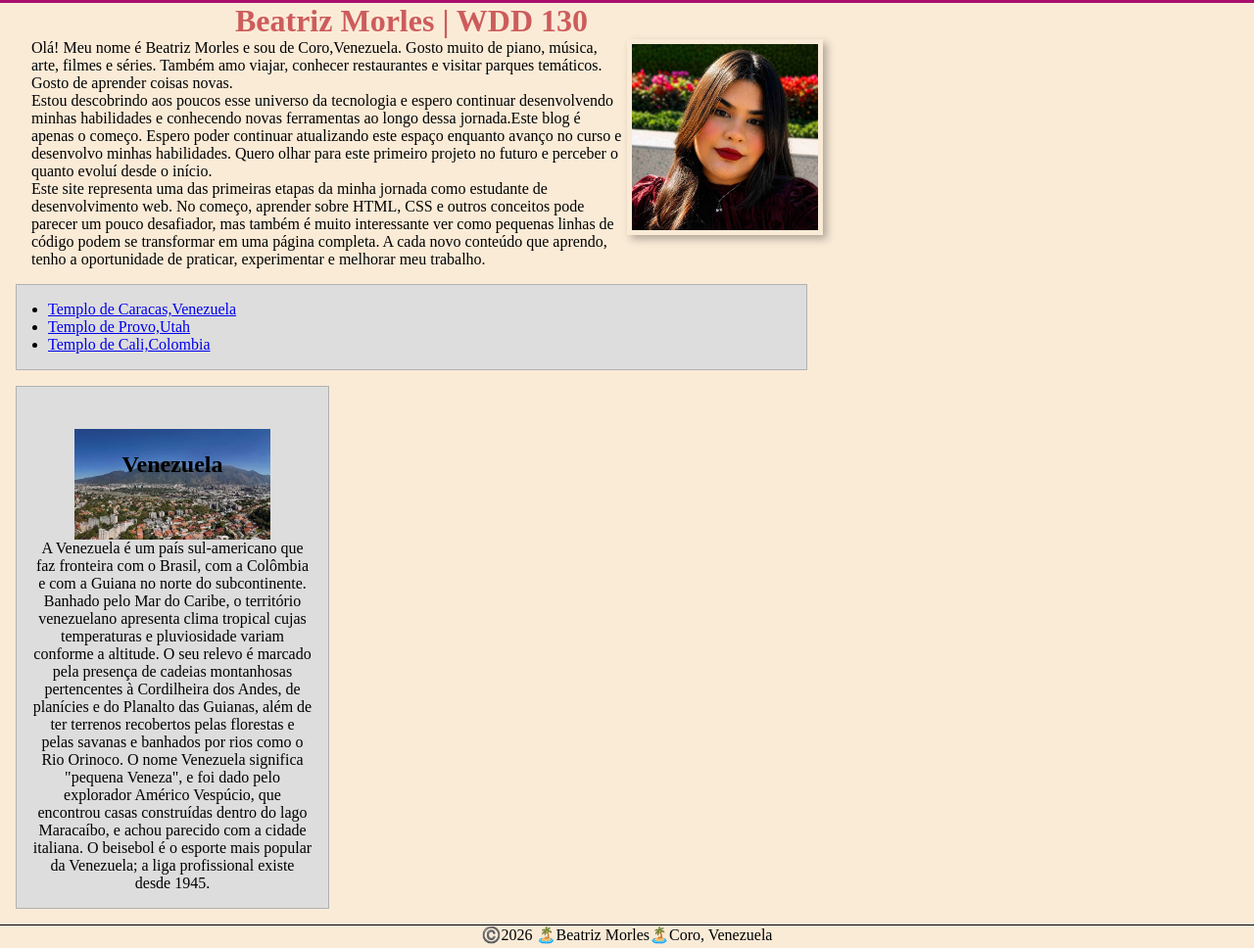
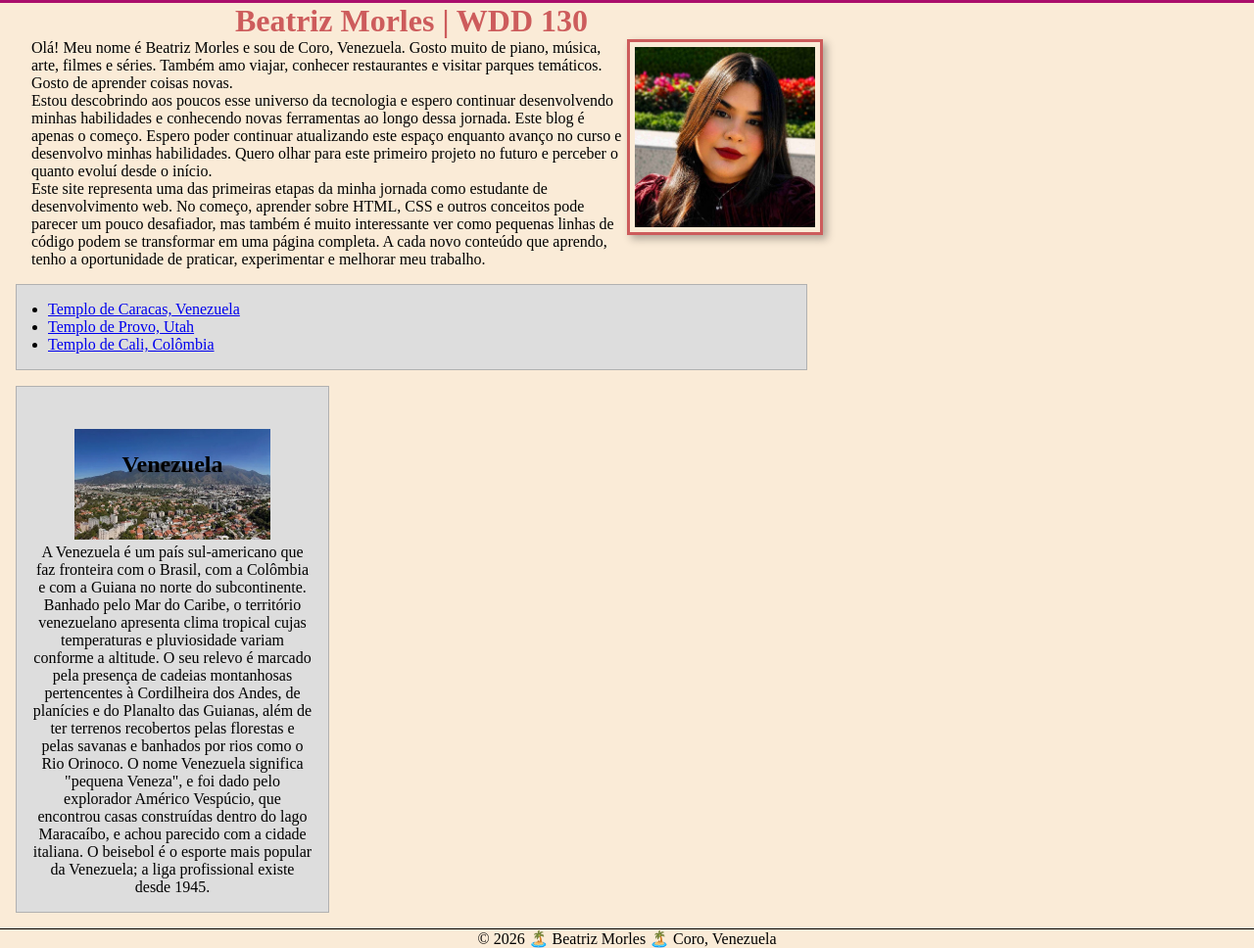
Before and after one commit to bmorlesrodriguez/wdd130, a plain HTML site: page index.html in a window 1280 px wide. Shown: the part 169-1137 px from the top of the page at 98% size. Drawn offline with Linux system fonts and the light colour scheme.

Commit message:
de acordo na auditoria alteraçoes

```diff
--- a/estilos/estilos.css
+++ b/estilos/estilos.css
@@ -10,7 +10,7 @@ body {
 }
 
 h1 {
-    color: rgb(170, 14, 108);
+  color: indianred;
   text-align: center;
 }
 
@@ -25,10 +25,6 @@ nav a {
   padding: 10px;
 }
 
-h1 {
-    color:indianred;
-}
-
 main {
   max-width: 840px;
 }
@@ -36,7 +32,7 @@ main {
 main img {
   width: 200px;
   height: auto;
-    border: 3px indianred rgb(180, 157, 185);
+  border: 3px solid indianred;
   padding: 5px;
   box-shadow: 4px 4px 8px rgba(0, 0, 0, 0.3);
   float: right;
@@ -47,7 +43,7 @@ p {
 }
 
 aside {
-    width: 20rem;
+  width: 20em;
   margin: 1rem;
   border: 1px solid rgba(0, 0, 0, 0.2);
   padding: 1rem;
@@ -60,15 +56,10 @@ aside img {
   width: 200px;
   height: auto;
 }
-aside {
-  width: 20em;
-  text-align: center;
-}
+
 aside h2 {
-  position: absolute;
   position: relative;
   top: 50px;
-  left: 120ps;
 }
 
 footer {
--- a/index.html
+++ b/index.html
@@ -1,11 +1,10 @@
-</Comentário --/>
-</Resetar o CSS do meu projeto --/>
 <!DOCTYPE html>
 <html lang="pt-BR">
 <head>
   <meta charset="UTF-8">
-    <meta name="viewport" content="width=device-width,initial-scale=1.0">
+  <meta name="viewport" content="width=device-width, initial-scale=1.0">
   <title>Beatriz Morles | WDD 130</title>
+  <!-- Resetar o CSS do meu projeto -->
   <link rel="stylesheet" href="estilos/estilos.css">
 
   <meta name="description" content="Página pessoal de Beatriz no curso WDD130, mostrando sua apresentação e evolução no desenvolvimento web a cada semana">
@@ -16,39 +15,45 @@
     <nav>
       <a href="#">Página Inicial</a>
       <a href="wwr/">Site de Rafting</a>
-  <a href=" https://linkedin.com">Perfil do Linkedin</a>
-  <a href=" https://facebook.com">Página de Facebook</a>
+      <a href="https://linkedin.com">Perfil do Linkedin</a>
+      <a href="https://facebook.com">Página de Facebook</a>
     </nav>
   </header>
+
   <main>
     <h1>Beatriz Morles | WDD 130</h1>
     <img src="imagens/perfil.jpg" alt="Foto de Perfil da Beatriz Morles" width="200">
-    <p class="identacao">Olá! Meu nome é Beatriz Morles e sou de Coro,Venezuela.
+
+    <p class="identacao">Olá! Meu nome é Beatriz Morles e sou de Coro, Venezuela.
       Gosto muito de piano, música, arte, filmes e séries.
       Também amo viajar, conhecer restaurantes e visitar parques temáticos.
       Gosto de aprender coisas novas.</p>
+
     <p class="identacao">Estou descobrindo aos poucos esse universo da tecnologia e
-      espero continuar desenvolvendo minhas habilidades e conhecendo novas ferramentas ao longo dessa jornada.Este blog é apenas o começo. Espero poder continuar atualizando este espaço enquanto avanço no curso e desenvolvo minhas habilidades. Quero olhar para este primeiro projeto no futuro e perceber o quanto evoluí desde o início.</p>
+      espero continuar desenvolvendo minhas habilidades e conhecendo novas ferramentas ao longo dessa jornada.
+      Este blog é apenas o começo. Espero poder continuar atualizando este espaço enquanto avanço no curso
+      e desenvolvo minhas habilidades. Quero olhar para este primeiro projeto no futuro e perceber o quanto evoluí desde o início.</p>
+
     <p class="identacao">Este site representa uma das primeiras etapas da minha jornada como estudante de desenvolvimento web.
       No começo, aprender sobre HTML, CSS e outros conceitos pode parecer um pouco desafiador, mas também é muito interessante ver
       como pequenas linhas de código podem se transformar em uma página completa.
       A cada novo conteúdo que aprendo, tenho a oportunidade de praticar, experimentar e melhorar meu trabalho.</p>
 
     <ul class="caixa identacao">
-      <li><a href="https://churchofjesuschristtemples.org/assets/img/temples/_temp/096-Caracas-Venezuela-Temple.jpg" target="_blank">Templo de Caracas,Venezuela</a></li>
-      <li><a href="https://churchofjesuschristtemples.org/assets/img/temples/provo-utah-rock-canyon-temple/provo-utah-rock-canyon-temple-45659-main.jpg" target="_blank">Templo de Provo,Utah</a></li>
-      <li><a href="https://churchofjesuschristtemples.org/assets/img/temples/cali-colombia-temple/cali-colombia-temple-22101-main.jpg" target="_blank">Templo de Cali,Colombia</a></li>
+      <li><a href="https://churchofjesuschristtemples.org/assets/img/temples/_temp/096-Caracas-Venezuela-Temple.jpg" target="_blank" rel="noopener noreferrer">Templo de Caracas, Venezuela</a></li>
+      <li><a href="https://churchofjesuschristtemples.org/assets/img/temples/provo-utah-rock-canyon-temple/provo-utah-rock-canyon-temple-45659-main.jpg" target="_blank" rel="noopener noreferrer">Templo de Provo, Utah</a></li>
+      <li><a href="https://churchofjesuschristtemples.org/assets/img/temples/cali-colombia-temple/cali-colombia-temple-22101-main.jpg" target="_blank" rel="noopener noreferrer">Templo de Cali, Colômbia</a></li>
     </ul>
-
   </main>
 
   <aside class="caixa">
     <h2>Venezuela</h2>
-    <img src="imagens/caracas-venezuela.jpg" alt="Caracas capital de Venezuela" width="200">
+    <img src="imagens/caracas-venezuela.jpg" alt="Caracas, capital da Venezuela" width="200">
     <p>A Venezuela é um país sul-americano que faz fronteira com o Brasil, com a Colômbia e com a Guiana no norte do subcontinente. Banhado pelo Mar do Caribe, o território venezuelano apresenta clima tropical cujas temperaturas e pluviosidade variam conforme a altitude. O seu relevo é marcado pela presença de cadeias montanhosas pertencentes à Cordilheira dos Andes, de planícies e do Planalto das Guianas, além de ter terrenos recobertos pelas florestas e pelas savanas e banhados por rios como o Rio Orinoco. O nome Venezuela significa "pequena Veneza", e foi dado pelo explorador Américo Vespúcio, que encontrou casas construídas dentro do lago Maracaíbo, e achou parecido com a cidade italiana. O beisebol é o esporte mais popular da Venezuela; a liga profissional existe desde 1945.</p>
   </aside>
+
   <footer>
-    <p>©️2026 🏝️Beatriz Morles🏝️Coro, Venezuela</p>
+    <p>&copy; 2026 🏝️ Beatriz Morles 🏝️ Coro, Venezuela</p>
   </footer>
 </body>
 </html>
```
Lines whose indentation alone changed are shown as unchanged.
